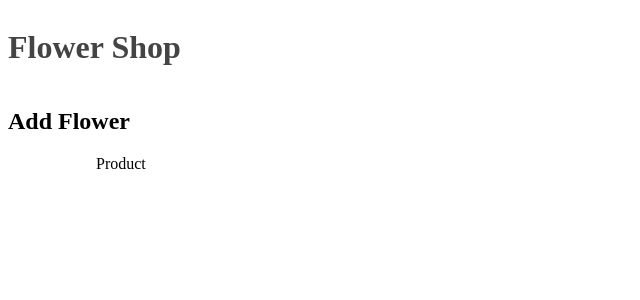
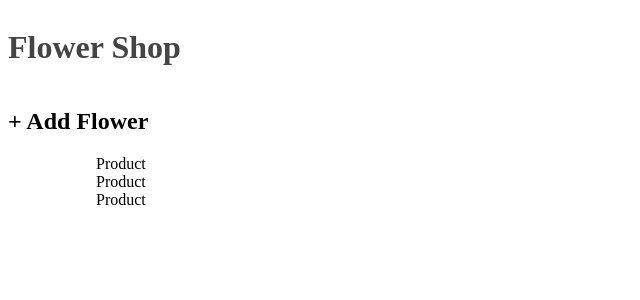
Before and after one commit to garrowat/flower-shop, a React (Create React App) app: page / in a window 1280 px wide. Shown: the top 300 px of the page, without its empty margins (0-640 px from the left). Built offline with nearby package versions, Linux system fonts and the light colour scheme.

Commit message:
Tweak grid display, add dummy initial state and card mapper to render

```diff
--- a/src/App.js
+++ b/src/App.js
@@ -1,4 +1,4 @@
-import React from 'react';
+import React, { useState, useEffect } from 'react';
 import Card from './components/Card';
 import styled from 'styled-components';
 
@@ -38,16 +38,34 @@ grid-gap: 20px
 */
 
 function App() {
+  const [flowers, setFlowers] = useState([
+    { image: 'blue', name: 'Blue Flower', price: 80, stars: 4 },
+    { image: 'orange', name: 'Blue Flower', price: 80, stars: 4 },
+    { image: 'pink', name: 'Blue Flower', price: 80, stars: 4 },
+  ]);
+
   return (
     <Wrapper>
       <GridHeader>
         <H1>Flower Shop</H1>
       </GridHeader>
       <GridMenu>
-        <h2>Add Flower</h2>
+        <h2>+ Add Flower</h2>
       </GridMenu>
       <CardsWrapper>
-        <Card />
+        {
+          flowers.map((flower) => {
+            const { image, name, price, stars } = flower;
+            return (
+              <Card
+                image={image}
+                name={name}
+                price={price}
+                stars={stars}
+              />
+            );
+          })
+        }
       </CardsWrapper>
     </Wrapper>
   );
```
